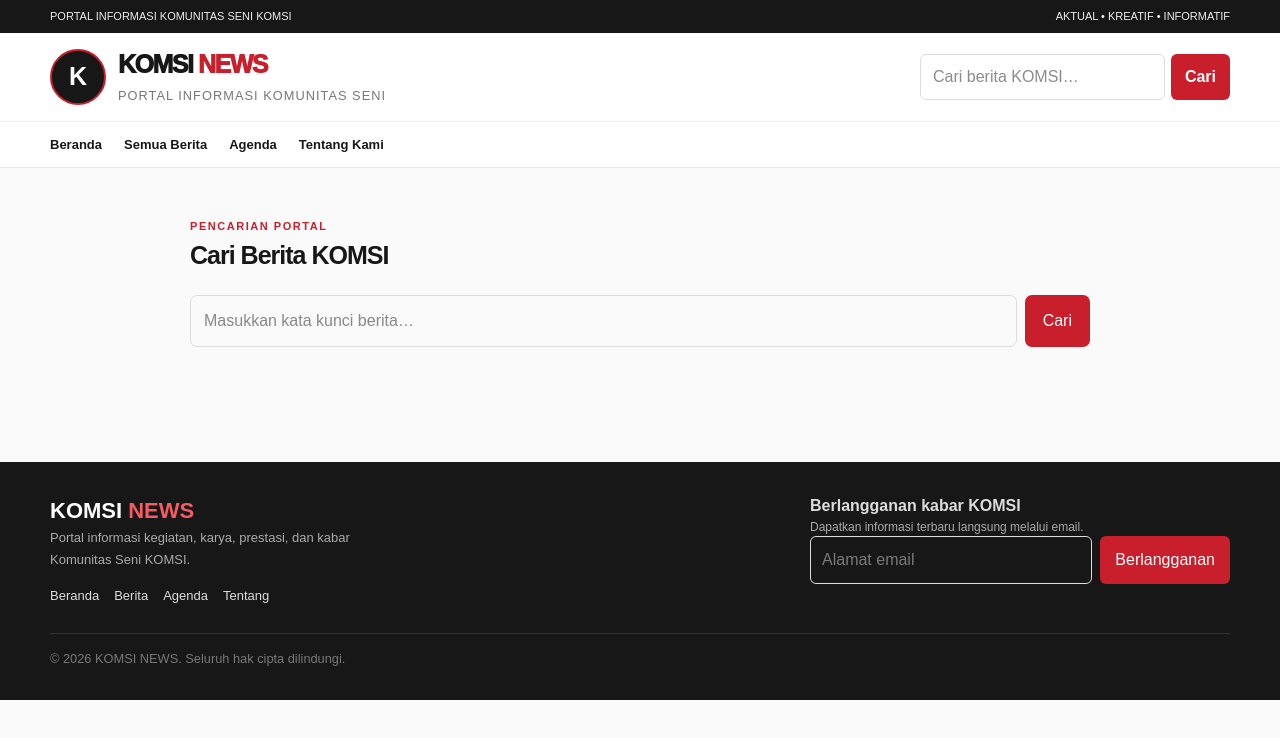
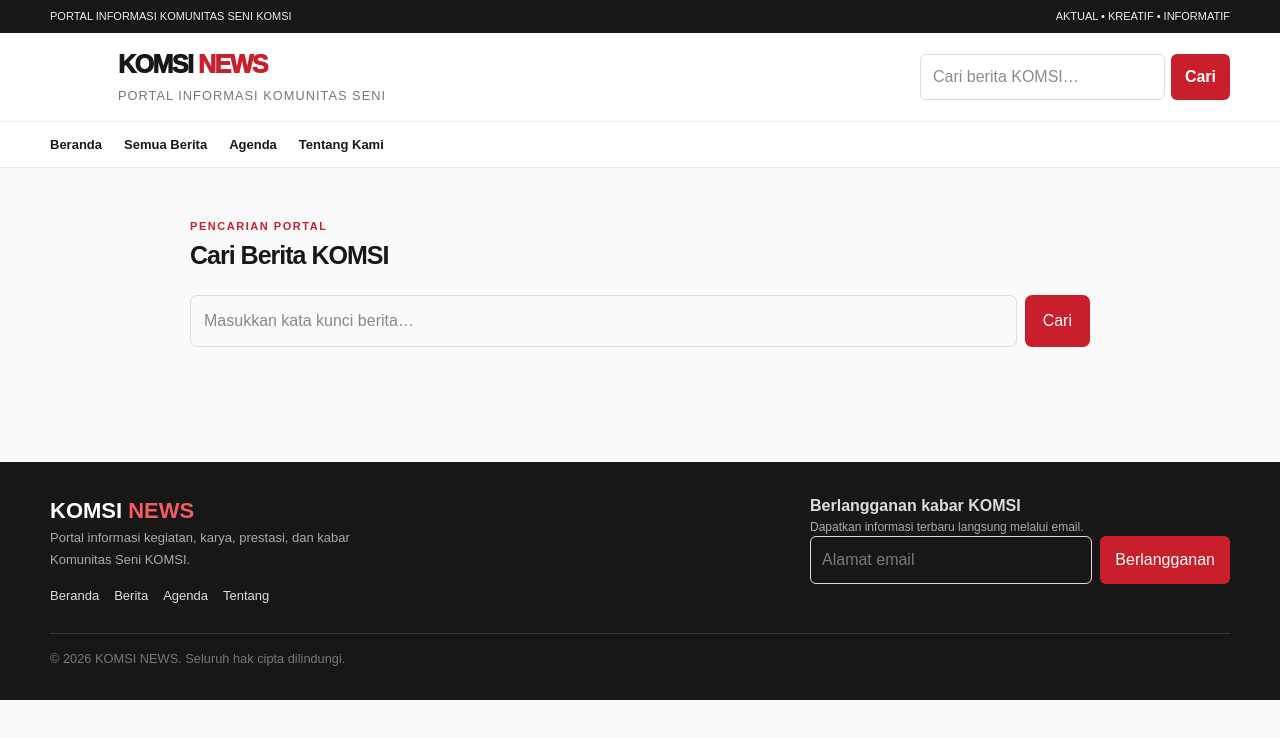
Before and after one commit to secondvanza/BERITA-KOMSI, a Next.js app: page /cari in a window 1280 px wide. Shown: the top 738 px of the page. Built offline with nearby package versions, Linux system fonts and the light colour scheme; no server answers; the database is empty.

Commit message:
Remove red border and enforce circular KOMSI logo

```diff
--- a/src/components/PublicHeader.tsx
+++ b/src/components/PublicHeader.tsx
@@ -11,7 +11,7 @@ export default async function PublicHeader(){
   <div style={{background:'#171717',color:'#eee',fontSize:11,padding:'8px 0'}}><div className="container" style={{display:'flex',justifyContent:'space-between',gap:10}}><span>PORTAL INFORMASI KOMUNITAS SENI KOMSI</span><span>AKTUAL • KREATIF • INFORMATIF</span></div></div>
   <div className="container" style={{minHeight:88,display:'flex',alignItems:'center',justifyContent:'space-between',gap:18,flexWrap:'wrap',paddingTop:12,paddingBottom:12}}>
    <Link href="/" style={{display:'flex',alignItems:'center',gap:12}}>
-    <div style={{width:56,height:56,flexShrink:0,background:'#171717',border:'2px solid #c91f2c',borderRadius:'50%',display:'grid',placeItems:'center',overflow:'hidden',color:'#fff',fontWeight:900,fontSize:25}}>{settings.logo_url?<img src={String(settings.logo_url)} alt="Logo KOMSI" style={{width:'100%',height:'100%',objectFit:'cover',borderRadius:'50%'}}/>:'K'}</div>
+    <div style={{width:56,height:56,flexShrink:0,background:'transparent',border:0,borderRadius:'50%',display:'grid',placeItems:'center',overflow:'hidden',clipPath:'circle(50%)',color:'#fff',fontWeight:900,fontSize:25}}>{settings.logo_url?<img src={String(settings.logo_url)} alt="Logo KOMSI" style={{display:'block',width:'100%',height:'100%',objectFit:'cover',border:0,borderRadius:'50%'}}/>:'K'}</div>
     <div><div style={{fontSize:25,fontWeight:950,letterSpacing:'-.06em'}}>{String(settings.site_name||'KOMSI')} <span style={{color:'#c91f2c'}}>NEWS</span></div><small style={{color:'#777',letterSpacing:'.08em'}}>{String(settings.tagline||'PORTAL INFORMASI KOMUNITAS SENI')}</small></div>
    </Link>
    <form action="/cari" style={{display:'flex',gap:6,flex:'0 1 310px',minWidth:220}}><input name="q" placeholder="Cari berita KOMSI…" aria-label="Cari berita" style={{minWidth:0,flex:1,padding:'10px 12px',border:'1px solid #ddd',borderRadius:6}}/><button style={{background:'#c91f2c',color:'#fff',border:0,borderRadius:6,padding:'0 14px',fontWeight:700}}>Cari</button></form>
```
